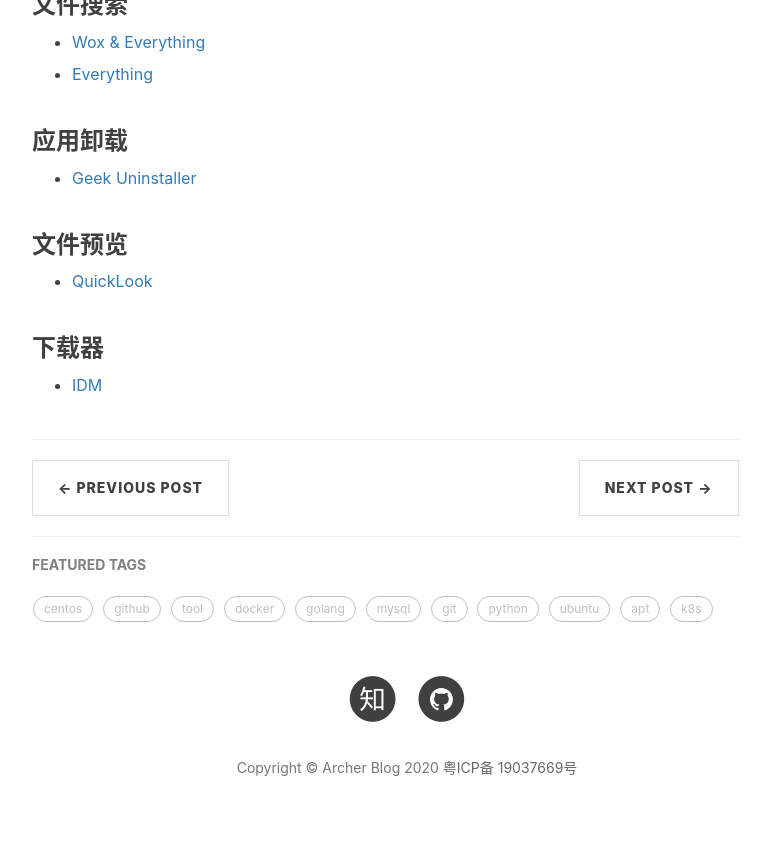
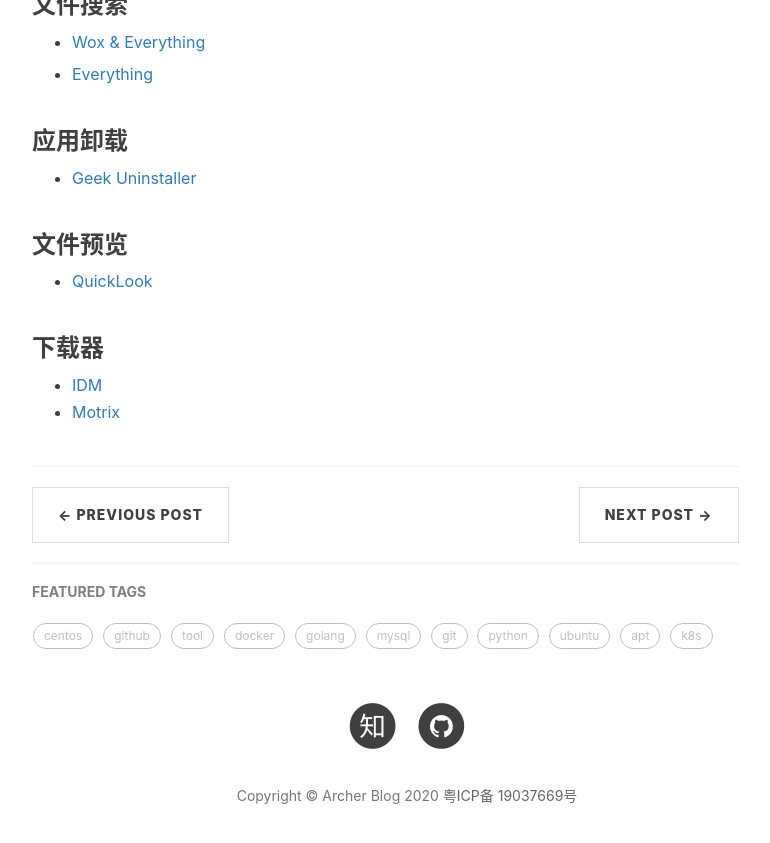
Before and after one commit to tangheng1995/tangheng1995.github.io, a Jekyll site: the page built from _posts/2019-06-01-Awesome-tools.md, in a window 1280 px wide and 900 px high, scrolled down 2044 px. Shown: the top 843 px of the window, without its empty margins (233-1003 px from the left). Built offline with Jekyll 4.4.1, drawn with Linux system fonts in a browser that asks for light colours; nearby versions of some CDN libraries; comment, search, counter and statistics services are not loaded.

Commit message:
Update:add awesome tools

```diff
--- a/_posts/2019-06-01-Awesome-tools.md
+++ b/_posts/2019-06-01-Awesome-tools.md
@@ -82,3 +82,4 @@ tags:
 ### 下载器
 
 - [IDM](http://www.internetdownloadmanager.com/)
+- [Motrix](https://github.com/agalwood/Motrix/releases)
```
